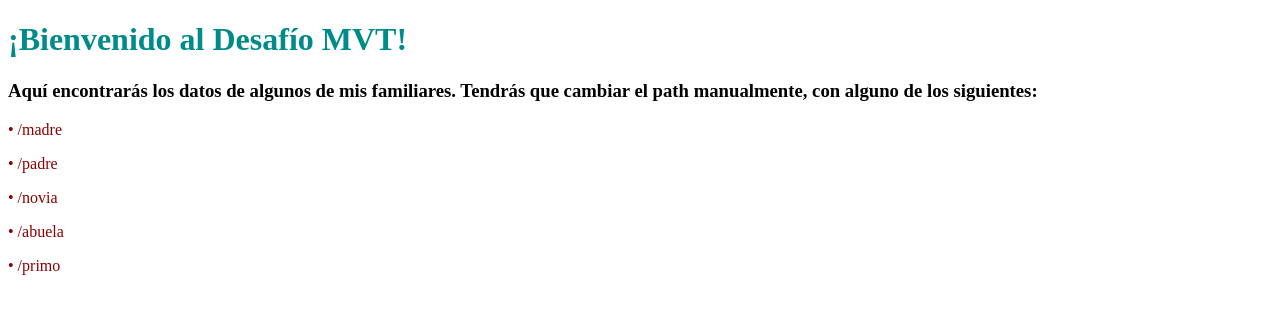
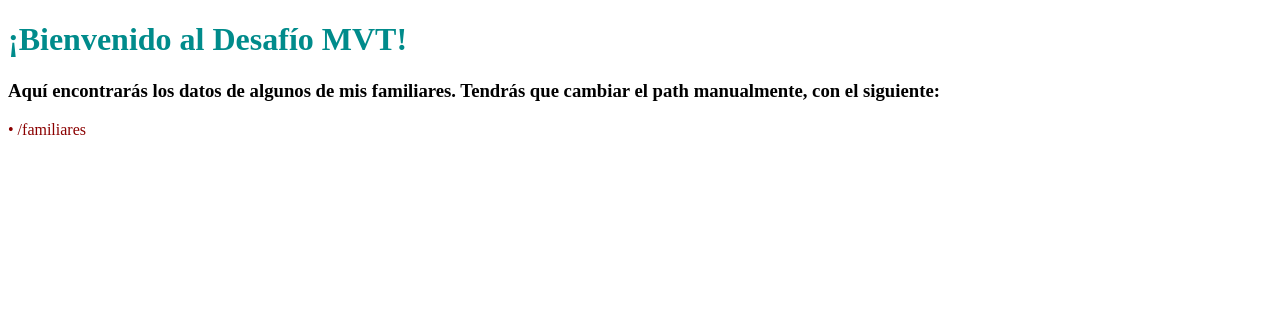
Before and after one commit to agu-ber/MVT-Bernasconi, a Django app: page / in a window 1280 px wide. Shown: the top 314 px of the page. Run offline with Django 4.2, Linux system fonts and the light colour scheme.

Commit message:
Vista Familiares creada. Modificaciones en la vista de inicio y la BBDD

```diff
--- a/desafio_MVT/desafio_MVT/templates/home.html
+++ b/desafio_MVT/desafio_MVT/templates/home.html
@@ -9,13 +9,9 @@
 <body>
 
     <h1 style="color: darkcyan">¡Bienvenido al Desaf&iacute;o MVT!</h1>
-    <h3>Aquí encontrarás los datos de algunos de mis familiares. Tendrás que cambiar el path manualmente, con alguno de los siguientes:</h3>
+    <h3>Aquí encontrarás los datos de algunos de mis familiares. Tendrás que cambiar el path manualmente, con el siguiente:</h3>
 
-    <p style="color: darkred">&#8226; /madre</p>
-    <p style="color: darkred">&#8226; /padre</p>
-    <p style="color: darkred">&#8226; /novia</p>
-    <p style="color: darkred">&#8226; /abuela</p>
-    <p style="color: darkred">&#8226; /primo</p>
+    <p style="color: darkred">&#8226; /familiares</p>
 
 </body>
 </html>
--- a/desafio_MVT/desafio_MVT/urls.py
+++ b/desafio_MVT/desafio_MVT/urls.py
@@ -15,9 +15,10 @@ Including another URLconf
 """
 from django.contrib import admin
 from django.urls import path
-from desafio_MVT.views import home
+from desafio_MVT.views import home, familiares
 
 urlpatterns = [
     path('admin/', admin.site.urls),
     path('', home),
+    path('familiares/', familiares),
 ]
--- a/desafio_MVT/desafio_MVT/views.py
+++ b/desafio_MVT/desafio_MVT/views.py
@@ -1,5 +1,7 @@
+from tkinter.font import families
 from django.http import HttpResponse
 from django.template import loader
+from AppDesafio.models import Familiar
 
 def home(request):
 
@@ -7,3 +9,13 @@ def home(request):
     documento = plantilla.render()
 
     return HttpResponse(documento)
+
+def familiares(request):
+
+    entries = Familiar.objects.all()
+    info = {"familiares": entries}
+
+    plantilla = loader.get_template('familiares.html')
+    documento = plantilla.render(info)
+
+    return HttpResponse(documento)
```
Also changed, not shown: desafio_MVT/desafio_MVT/templates/familiares.html (added, +26 -0 lines), desafio_MVT/db.sqlite3.
